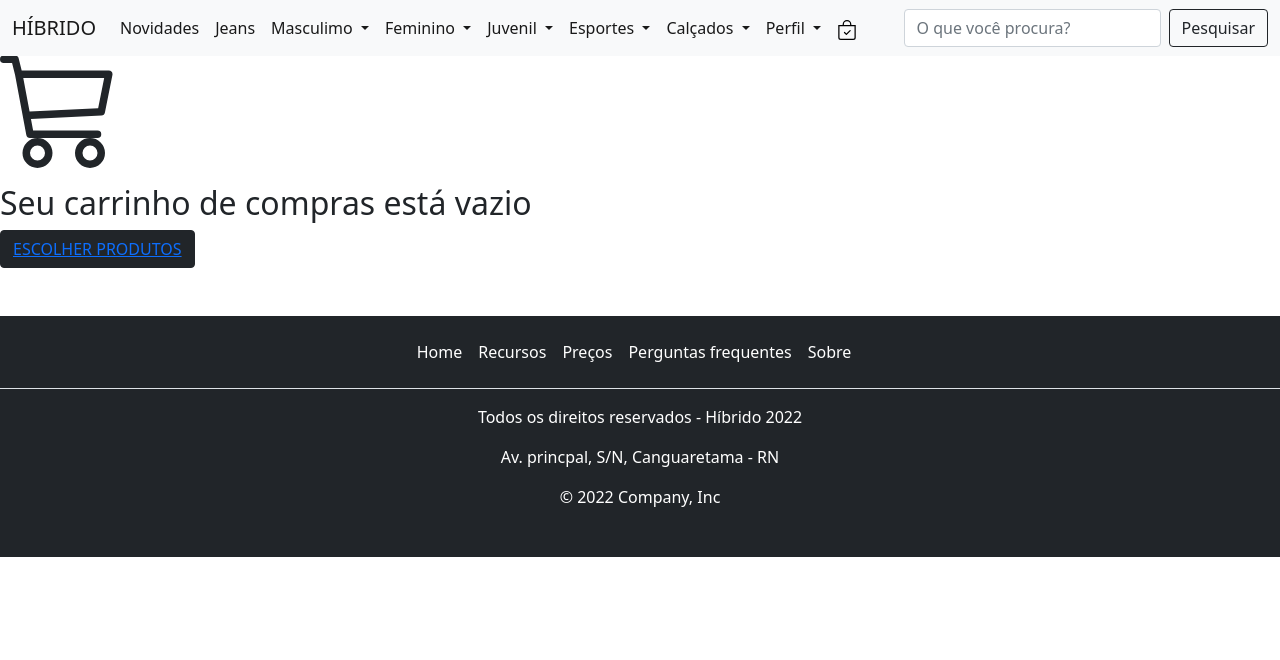
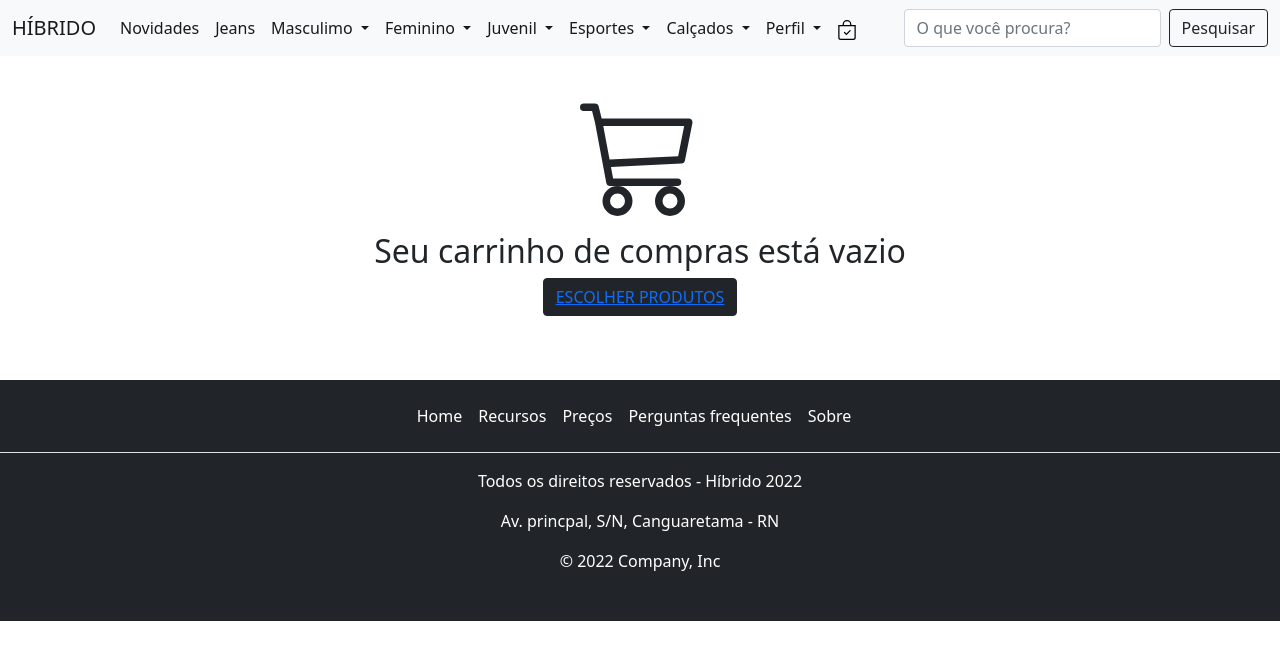
Before and after one commit to Thurcavalcante/Atividade_Final_Back-end, a Django app: page /carrinho_compras/ in a window 1280 px wide. Shown: the top 660 px of the page. Run offline with Django 4.2, Linux system fonts and the light colour scheme.

Commit message:
Atualizações nas páginas

```diff
--- a/atividadefinal/urls.py
+++ b/atividadefinal/urls.py
@@ -1,7 +1,7 @@
 from django.contrib import admin
 from django.urls import path
 from core.views import home, login, cadastro_usuario, cadastro_itens, carrinho_compras, perfil, perfil_prof, estoque, detalhe_itens, cabecario, rodape
-from core.views import base
+from core.views import base, index
 
 urlpatterns = [
     path('', home),
@@ -17,5 +17,6 @@ urlpatterns = [
     path('cabecario/', cabecario, name="cabecario"),
     path('rodape/', rodape, name="rodape"),
     path('base/', base, name="base"),
+    path('index/', index, name="index"),
     #path('/', , name=""),
 ]
--- a/core/views.py
+++ b/core/views.py
@@ -25,5 +25,7 @@ def rodape(request):
     return render(request, 'rodape.html')
 def base(request):
     return render(request, 'base.html')
+def index(request):
+    return render(request, 'index.html')
 '''def (request):
     return render(request, '.html')'''
--- a/static/css/Externo_login.css
+++ b/static/css/Externo_login.css
@@ -31,6 +31,7 @@ body {
     margin-bottom: 3rem;
     text-align: center;  /*centralizar o titulo*/
 }
+
 
 .social-media { /*Configuração do sicial-midia no geral*/
     display: flex;
@@ -120,7 +121,6 @@ a:hover
     margin-top: 1rem;
 }
 
-
  form input[type="submit"] { /*Configuração do botão */
     cursor: pointer; /*deix uma mãozinha quando passa o mause*/
     width: 50%;
--- a/templates/bases/cabecario.html
+++ b/templates/bases/cabecario.html
@@ -11,7 +11,7 @@
     {% block conteudo %}
      <nav class="navbar navbar-expand-lg navbar-light fixed-top bg-light">
         <div class="container-fluid">
-          <a class="navbar-brand" href="#">HÍBRIDO</a>
+          <a class="navbar-brand" href="/index">HÍBRIDO</a>
           <button class="navbar-toggler" type="button" data-bs-toggle="collapse" data-bs-target="#navbarSupportedContent" aria-controls="navbarSupportedContent" aria-expanded="false" aria-label="Toggle navigation">
             <span class="navbar-toggler-icon"></span>
           </button>
--- a/templates/carrinho_compras.html
+++ b/templates/carrinho_compras.html
@@ -21,16 +21,21 @@
   <!--Carrinho-->
   <!--img do meio da pagina-->
 
-    <p class="text-dark cent mt-5">
+  <div class="row mt-5">
+    <div class="col-12">
+      <p class="text-center mt-5">
         <svg xmlns="http://www.w3.org/2000/svg" width="120" height="120" fill="currentColor" class="bi bi-cart3" viewBox="0 0 16 16">
             <path d="M0 1.5A.5.5 0 0 1 .5 1H2a.5.5 0 0 1 .485.379L2.89 3H14.5a.5.5 0 0 1 .49.598l-1 5a.5.5 0 0 1-.465.401l-9.397.472L4.415 11H13a.5.5 0 0 1 0 1H4a.5.5 0 0 1-.491-.408L2.01 3.607 1.61 2H.5a.5.5 0 0 1-.5-.5zM3.102 4l.84 4.479 9.144-.459L13.89 4H3.102zM5 12a2 2 0 1 0 0 4 2 2 0 0 0 0-4zm7 0a2 2 0 1 0 0 4 2 2 0 0 0 0-4zm-7 1a1 1 0 1 1 0 2 1 1 0 0 1 0-2zm7 0a1 1 0 1 1 0 2 1 1 0 0 1 0-2z"/>
         </svg>
-    </p>
-    <h2 class="text-dark cent">Seu carrinho de compras está vazio</h2>
+      </p>
+      <h2 class="text-center">Seu carrinho de compras está vazio</h2>
+      <p class="text-center">
+          <button type="button" class="btn btn-dark" id="btcriarconta"><a class="cent btcadastro" href="/index">ESCOLHER PRODUTOS</a></button>
+      </p>
+    </div>
+  </div>
 
-    <p class="cent">
-        <button type="button" class="btn btn-dark" id="btcriarconta"><a class="cent btcadastro" href="index.html">ESCOLHER PRODUTOS</a></button>
-    </p>
+
 
 
       {% include './bases/rodape.html' %}
--- a/templates/index.html
+++ b/templates/index.html
@@ -88,10 +88,7 @@
               <h1 class="text-center">HÍBRIDO</h1>
               <p class="texter-center">Quando se fala em roupas masculinas não tem como não pensar nos combos básicos: camiseta ou camisetas + calça ou bermuda.A camisa polo conquistou espaço cativo no armário masculino. É perfeita para aquelas situações em que você precisa estar um pouco mais arrumado e não quer usar camisa social. Mas, as camisetas continuam a ser são as preferidas da moda masculina, pois são fiéis companheiras para todos os compromissos casuais e injetam atitude no visual. Já a calça jeans é uma peça-chave essencial e aqui você encontra modelos incríveis de várias marcas de roupas masculinas. São versáteis e acompanham qualquer compromisso.</p>
               <p class="texter-center">Quando se fala em roupas masculinas não tem como não pensar nos combos Quando se fala em roupas masculinas não tem como não pensar nos combos Quando se fala em roupas masculinas não tem como não pensar nos combosQuando se fala em roupas masculinas não tem como não pensar nos combos.</p>
-
           </div>
-
-
           <div class="row mt-5">
             <h2 class="text-center">INVERNO HÍBRIDO</h2>
           </div>
--- a/templates/login.html
+++ b/templates/login.html
@@ -15,8 +15,10 @@
     </style>
 </head>
 <body>
+
     {% block conteudo %}
     <div class="container">
+
         <h1>Conecte-se</h1>
         <div class="social-media">
             <a href="#">
@@ -51,6 +53,8 @@
             </div>
 
             <input type="submit" value="Entrar" id="button">
+
+
         </form>
     </div>
     <div class="images">
--- a/templates/perfil.html
+++ b/templates/perfil.html
@@ -32,7 +32,7 @@
           <li class="nav-item dropdown">
             <div class="orgmenu">
           <li class="nav-item">
-            <a class="nav-link" href="index.html">Inicio</a>
+            <a class="nav-link" href="/index">Inicio</a>
           </li>
 
           <li class="nav-item">
--- a/templates/perfil_prof.html
+++ b/templates/perfil_prof.html
@@ -32,7 +32,7 @@
           <li class="nav-item dropdown">
             <div class="orgmenu">
           <li class="nav-item">
-            <a class="nav-link" href="index.html">Inicio</a>
+            <a class="nav-link" href="/index">Inicio</a>
           </li>
 
           <li class="nav-item">
```
